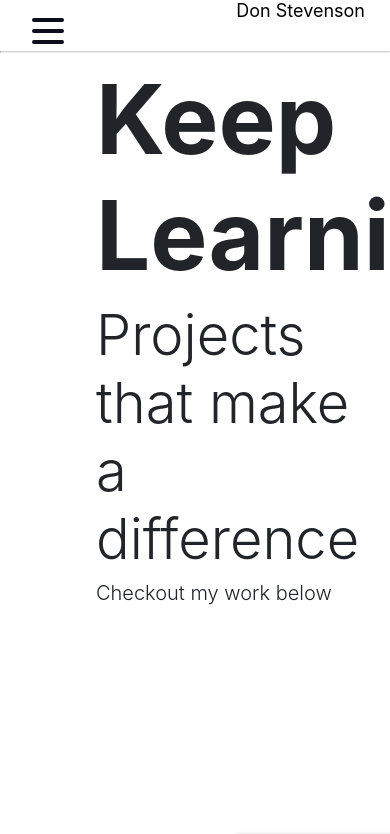
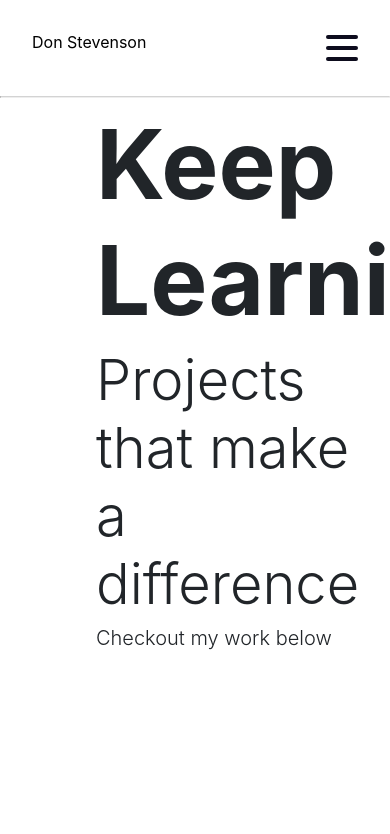
Before and after one commit to Don-Stevenson/personalWebsite, a React (Create React App) app: page / in a window 390 px wide. Shown: the top 834 px of the page. Built offline with nearby package versions, Linux system fonts and the light colour scheme; the HTML template or start-up script is replaced by a standard one.

Commit message:
Complete hamburger navbar

```diff
--- a/src/components/Hero/Hero.js
+++ b/src/components/Hero/Hero.js
@@ -7,9 +7,9 @@ import { Container, Title, SubTitle1, SubTitle2 } from "./style"
 export default function Hero({ title, subTitle, text }) {
   return (
     <Container>
-      {title && <Title>{title}</Title>}
-      {subTitle && <SubTitle1>{subTitle}</SubTitle1>}
-      {text && <SubTitle2>{text}</SubTitle2>}
+      <Title>{title}</Title>
+      <SubTitle1>{subTitle}</SubTitle1>
+      <SubTitle2>{text}</SubTitle2>
     </Container>
   )
 }
--- a/src/components/NavBar/Burger/style.js
+++ b/src/components/NavBar/Burger/style.js
@@ -2,9 +2,6 @@ import styled from "styled-components"
 import theme from "../../../utils/theme"
 
 export const StyledBurger = styled.button`
-  position: absolute;
-  top: 15px;
-  left: 2rem;
   display: flex;
   flex-direction: column;
   justify-content: space-around;
--- a/src/components/NavBar/Menu/style.js
+++ b/src/components/NavBar/Menu/style.js
@@ -4,8 +4,9 @@ const theme = {
   primaryDark: "#0D0C1D",
   primaryLight: "#EFFFFA",
   primaryHover: "#343078",
-  mobile: "768px"
+  mobile: "768px",
 }
+
 export const Link = styled.a`
   font-size: 1.5rem;
   text-transform: uppercase;
@@ -22,18 +23,19 @@ export const Link = styled.a`
 `
 
 export const StyledMenu = styled.nav`
-  background-color: red;
-  transform: ${({ open }) => (open ? "translateX(0)" : "translateX(-100%)")};
   display: flex;
   flex-direction: column;
+  height: 100vh;
   margin-top: 25rem;
-  height: 100vh;
   text-align: left;
   padding: 2rem;
-  position: absolute;
+  position: fixed;
   top: 0;
-  left: 0;
-  transition: transform 0.3s ease-in-out;
+  right: 0;
+  transition: transform 0.4s ease-in-out;
+  transform: ${({ open }) => (open ? "translateX(0)" : "translateX(100%)")};
+  z-index: 10;
+  width: 150px;
 
   @media (max-width: ${theme.mobile}) {
     width: 100%;
--- a/src/components/NavBar/NavBar.js
+++ b/src/components/NavBar/NavBar.js
@@ -3,24 +3,11 @@ import { useOnClickOutside } from "../../hooks"
 import styled from "styled-components"
 import Burger from "./Burger/Burger"
 import Menu from "./Menu/Menu"
-// Tute: https://css-tricks.com/hamburger-menu-with-a-side-of-react-hooks-and-styled-components/
-
-const Bar = styled.nav`
-  display: flex;
-  justify-content: end;
-  font-size: 18px;
-  padding-bottom: 10px;
-  @media (min-width: 768px) {
-    padding-bottom: 0;
-    height: 70px;
-    align-items: center;
-  }
-`
 
 const NameAndMenuContainer = styled.div`
-  margin-left: 30px;
-  margin-bottom: 12px;
-  margin-right: 25px;
+  display: flex;
+  margin: 2rem;
+  justify-content: space-between;
 `
 
 export const HrLine = styled.hr`
@@ -32,13 +19,11 @@ const Navbar = () => {
   const [open, setOpen] = useState(false)
   return (
     <>
-      <Bar>
-        <NameAndMenuContainer ref={node}>
-          <div>Don Stevenson</div>
-          <Menu open={open} setOpen={setOpen} />
-          <Burger open={open} setOpen={setOpen} />
-        </NameAndMenuContainer>
-      </Bar>
+      <NameAndMenuContainer ref={node}>
+        <div>Don Stevenson</div>
+        <Menu open={open} setOpen={setOpen} />
+        <Burger open={open} setOpen={setOpen} />
+      </NameAndMenuContainer>
       <HrLine />
     </>
   )
--- a/src/pages/AboutPage.js
+++ b/src/pages/AboutPage.js
@@ -1,7 +1,7 @@
 import React from "react"
 import styled from "styled-components"
 import { SocialIcon } from "react-social-icons"
-import Hero from "../components/Hero"
+import Hero from "../components/Hero/Hero"
 import ProfilePic from "../components/assets/images/profile pic 2024.webp"
 import Resume from "../components/assets/docs/DS Resume.pdf"
 import Content from "../components/Content"
```
